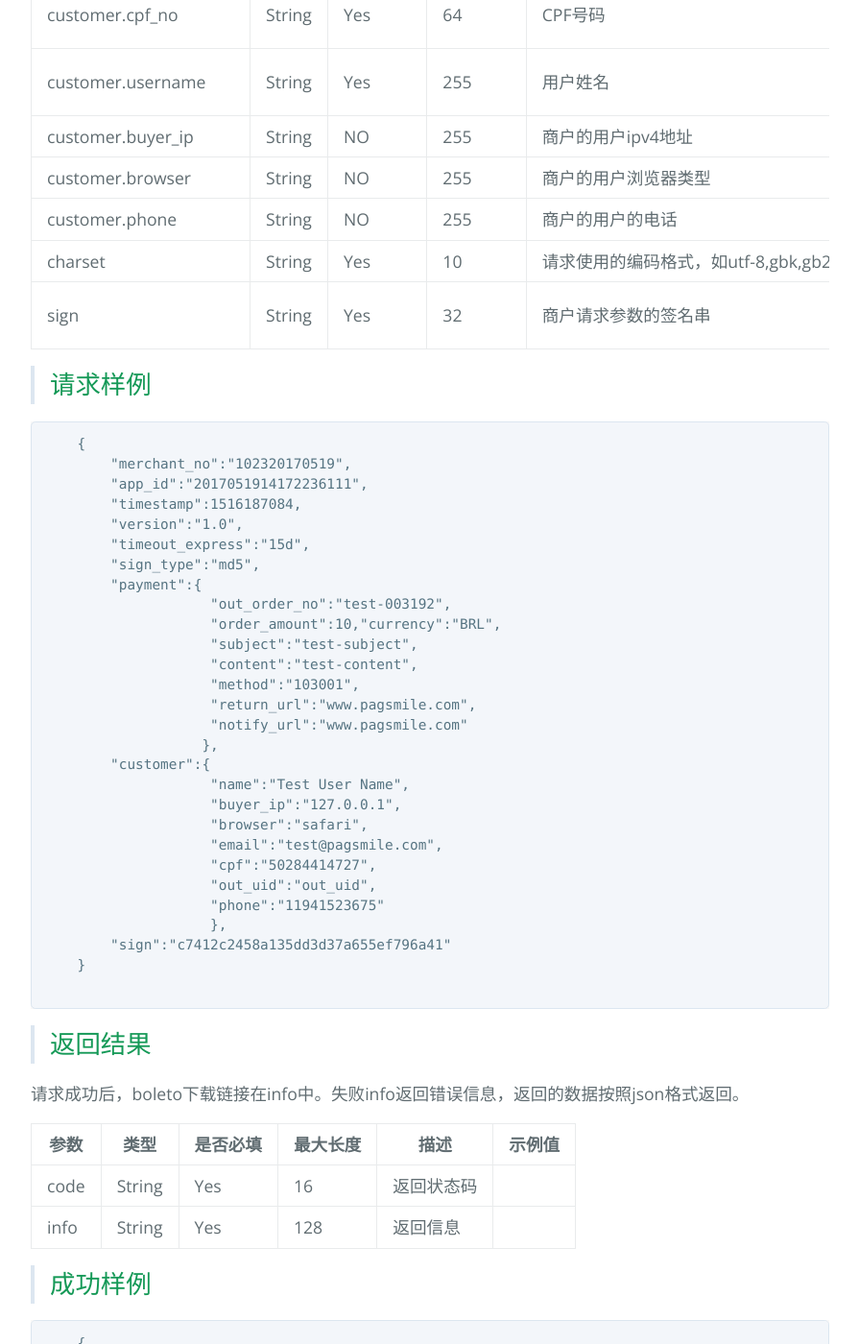
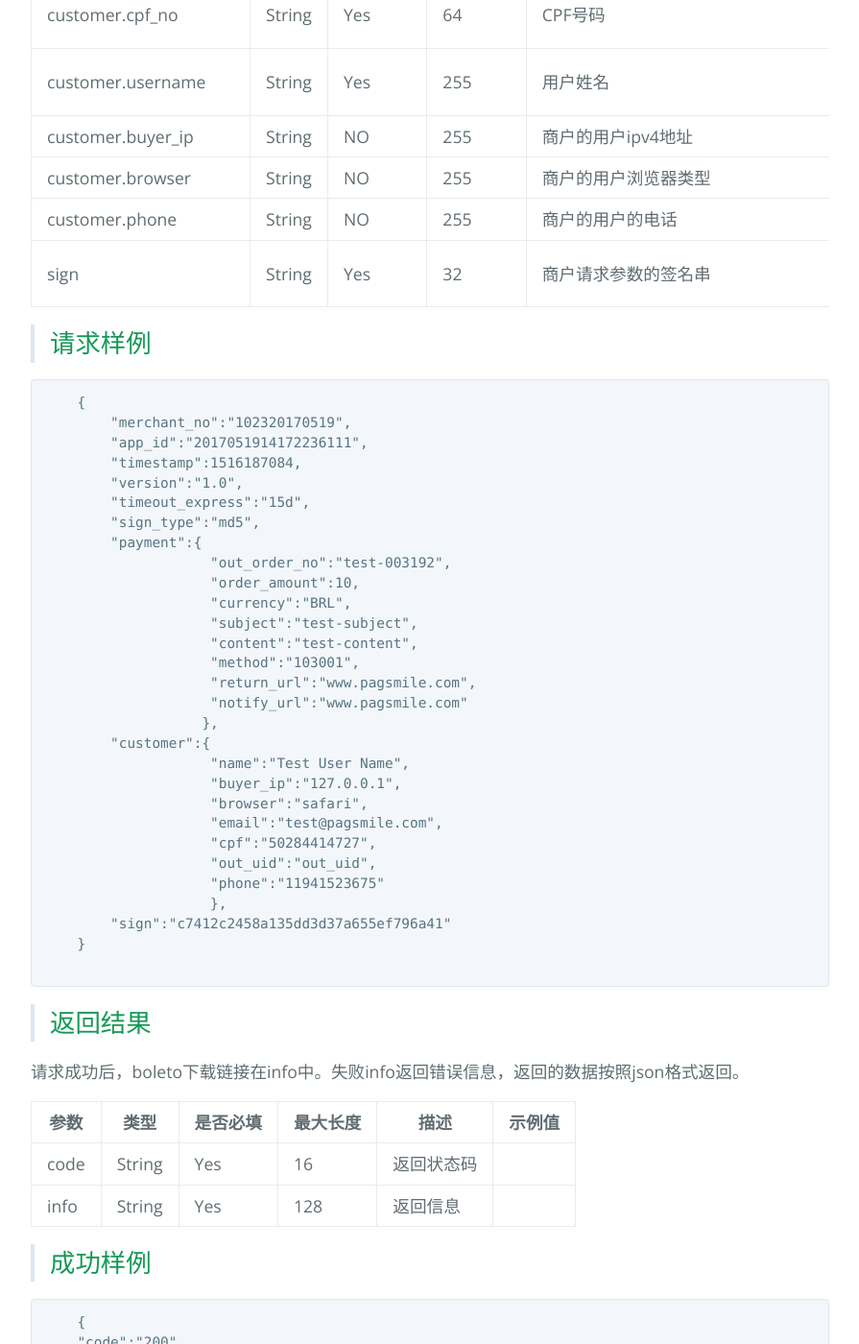
Before and after one commit to pagsmile/pagsmile.github.io, a Jekyll site: the page built from api/DriectBoleto.md, in a window 1280 px wide and 1400 px high, scrolled down 1587 px. Shown: the whole window at 96% size, without its empty margins (192-1087 px from the left). Built offline with Jekyll 4.4.1, drawn with Linux system fonts in a browser that asks for light colours; our own code applies the rules of GitHub Pages for plain Markdown files; part of the change alters nothing that is shown.

Commit message:
文档修复

```diff
--- a/api/DriectBoleto.md
+++ b/api/DriectBoleto.md
@@ -26,7 +26,7 @@ timestamp | String | Yes | 19 | 发送请求的时间单位为秒 | 21516081919
 sign_type | String | Yes | 10 | 目前仅支持MD5 | MD5
 payment.out_order_no | String | Yes | 64 | 商户订单号 |
 payment.order_amount | String | Yes | 10 | 订单总金额，精确到小数点后两位。 | 88.88
-payment.currency | String | Yes | 3 | 币种 | BRL、USD、EUR
+payment.currency | String | Yes | 3 | 币种 | BRL
 payment.subject | String | No | 255 | 订单标题 |
 payment.content | String | No | 255 | 订单内容 |
 payment.notify_url | String | Yes | 255 | 服务器主动通知商户服务器里指定的页面http/https路径。 | https://www.pagsmile.com
@@ -38,7 +38,6 @@ customer.username | String | Yes | 255 | 用户姓名 | 商城商户此处为必
 customer.buyer_ip | String | NO | 255 | 商户的用户ipv4地址 |
 customer.browser | String | NO | 255 | 商户的用户浏览器类型|
 customer.phone | String | NO | 255 | 商户的用户的电话|
-charset | String | Yes | 10 | 请求使用的编码格式，如utf-8,gbk,gb2312等 | utf-8
 sign | String | Yes | 32 | 商户请求参数的签名串 | 通过签名算法计算得出的签名值，详见签名生成算法
 
 >## 请求样例
@@ -53,7 +52,8 @@ sign | String | Yes | 32 | 商户请求参数的签名串 | 通过签名算法
         "sign_type":"md5",
         "payment":{
                     "out_order_no":"test-003192",
-                    "order_amount":10,"currency":"BRL",
+                    "order_amount":10,
+                    "currency":"BRL",
                     "subject":"test-subject",
                     "content":"test-content",
                     "method":"103001",
```
